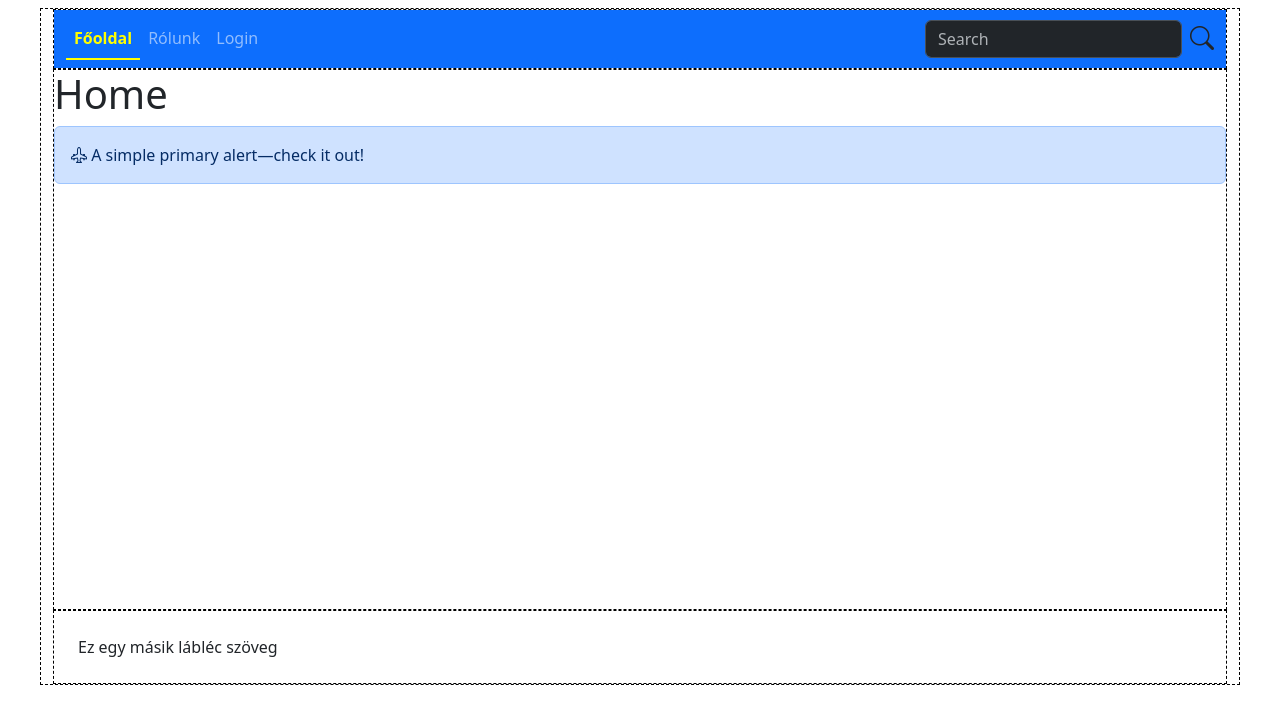
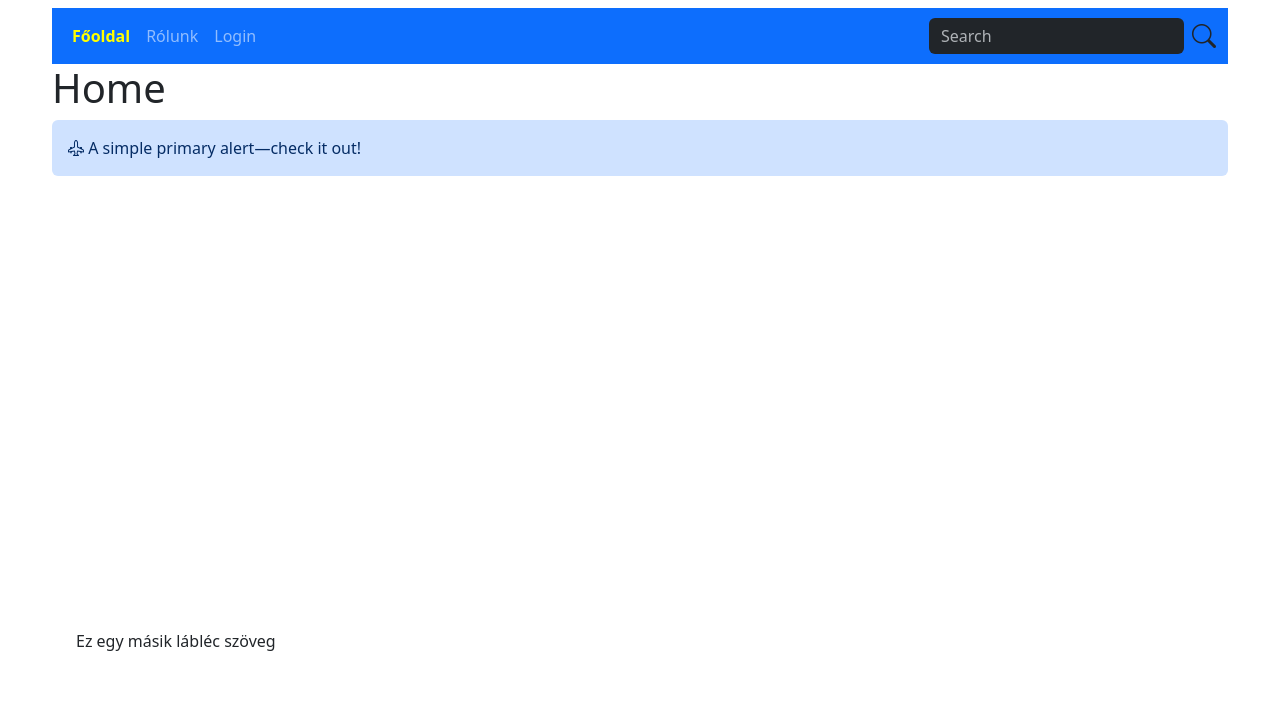
Before and after one commit to Szidivagyok/RendezvenySzervezo, a Vue app in the folder client/: page / in a window 1280 px wide. Shown: the top 724 px of the page. Built offline with nearby package versions, Linux system fonts and the light colour scheme.

Commit message:
app.vue modositas

```diff
--- a/client/src/App.vue
+++ b/client/src/App.vue
@@ -41,5 +41,30 @@ export default {
 </script>
 
 <style>
+/* Eltünteti minden border-t és outline-t a teljes app konténerben */
+.my-container,
+.my-container * {
+  border: none !important;
+  outline: none !important;
+  box-shadow: none !important;
+}
 
+/* Speciálisan a navbar linkekre és gombokra is */
+.navbar,
+.navbar a,
+.navbar button,
+.navbar .dropdown-menu,
+.navbar .dropdown-item {
+  border: none !important;
+  outline: none !important;
+  box-shadow: none !important;
+}
+
+/* Fókusz esetén se legyen vonal */
+.navbar a:focus,
+.navbar button:focus,
+.navbar .dropdown-item:focus {
+  outline: none !important;
+  box-shadow: none !important;
+}
 </style>
--- a/client/src/components/Layout/Menu.vue
+++ b/client/src/components/Layout/Menu.vue
@@ -182,7 +182,31 @@ export default {
 </script>
 
 <style scoped>
-/* 1. A sima .active ÉS a router által adott osztály is legyen sárga */
+html, body, #app {
+  margin: 0;
+  padding: 0;
+  width: 100%;
+  height: 100%;
+}
+
+div#app {
+  display: flex;
+  flex-direction: column;
+  min-height: 100vh;
+}
+
+.navbar + * {
+  flex: 1;
+}
+
+/* Szaggatott vonal eltüntetése */
+button:focus,
+a:focus {
+  outline: none;
+  box-shadow: none;
+}
+
+/* Navbar és dropdown stílusok */
 .nav-link.active,
 .nav-link.router-link-exact-active {
   color: #ffff00 !important;
@@ -190,20 +214,15 @@ export default {
   border-bottom: 2px solid yellow;
 }
 
-/* 2. Az "Adatok" gomb sárgítása, ha az alatta lévő listában van aktív elem */
-/* Azt mondjuk: "Színezd a .nav-item-et, ha van benne aktív router-link" */
 .nav-item:has(.dropdown-item.router-link-active) .nav-link.dropdown-toggle {
   color: #ffff00 !important;
   font-weight: bold;
   border-bottom: 2px solid yellow;
 }
 
-/* 3. A lenyíló menüben a konkrét aktív elem (pl. Sportok) kijelölése */
 .dropdown-item.router-link-active {
-  /* background-color: #ffff00 !important; */
-  /* color: #000 !important; */
-  background-color: transparent !important; /* Levesszük a teli hátteret */
-  color: #ffff00 !important; /* Csak a szöveg lesz sárga */
+  background-color: transparent !important;
+  color: #ffff00 !important;
   font-weight: bold;
 }
 
@@ -215,10 +234,33 @@ export default {
 
 .navbar {
   position: relative;
-  z-index: 1060 !important; /* A Bootstrap modalok 1050-nél kezdődnek */
+  z-index: 1060 !important;
 }
 
 .dropdown-menu {
   z-index: 1060 !important;
 }
+
+.navbar,
+.collapse,
+.container-fluid {
+  border: none !important;
+}
+html, body, #app {
+  margin: 0;
+  padding: 0;
+  width: 100%;
+  height: 100%;
+}
+
+#app {
+  display: flex;
+  flex-direction: column;
+  min-height: 100vh; /* teljes magasság */
+}
+
+main {
+  flex: 1; /* a tartalom kitölti a maradék helyet */
+}
+
 </style>
```
